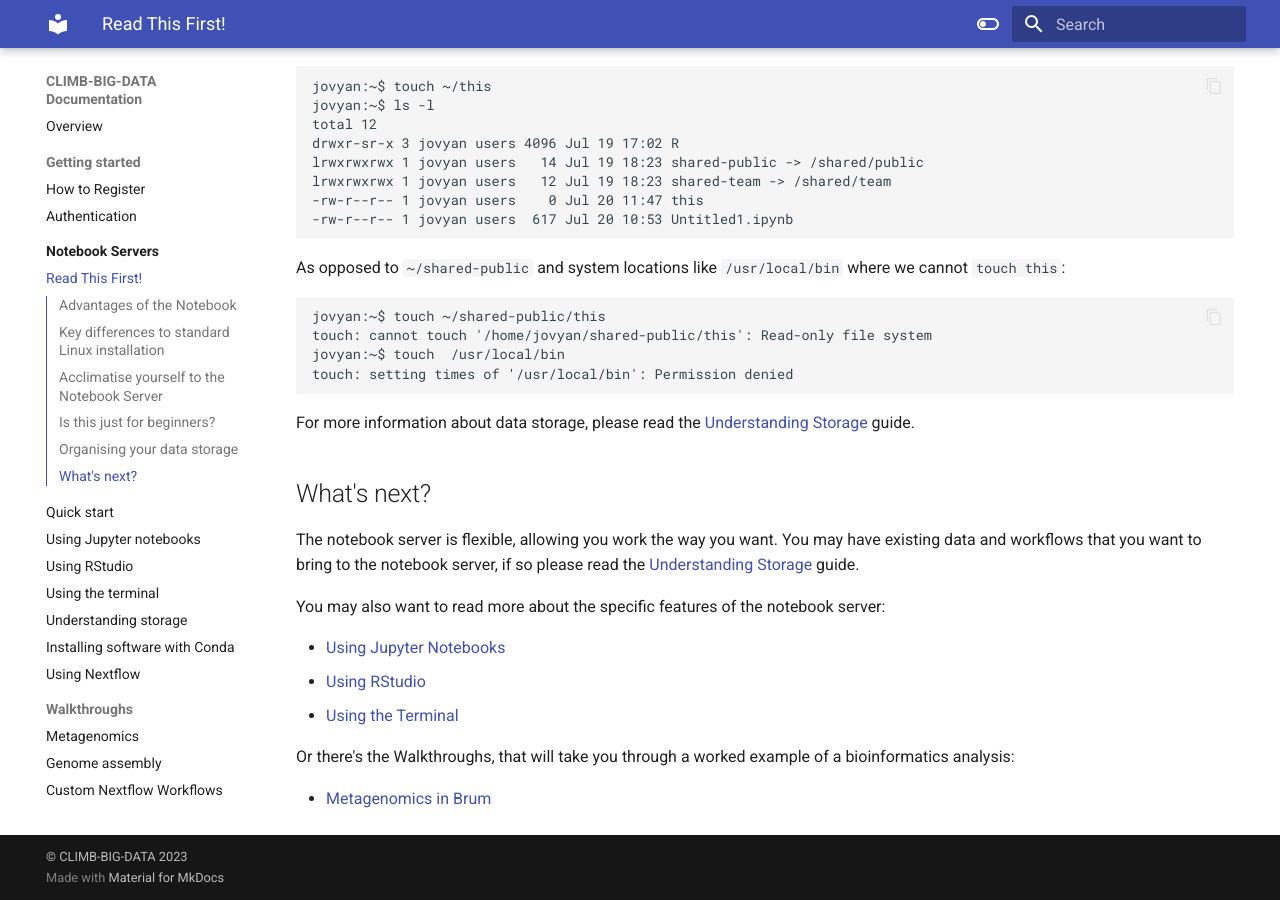
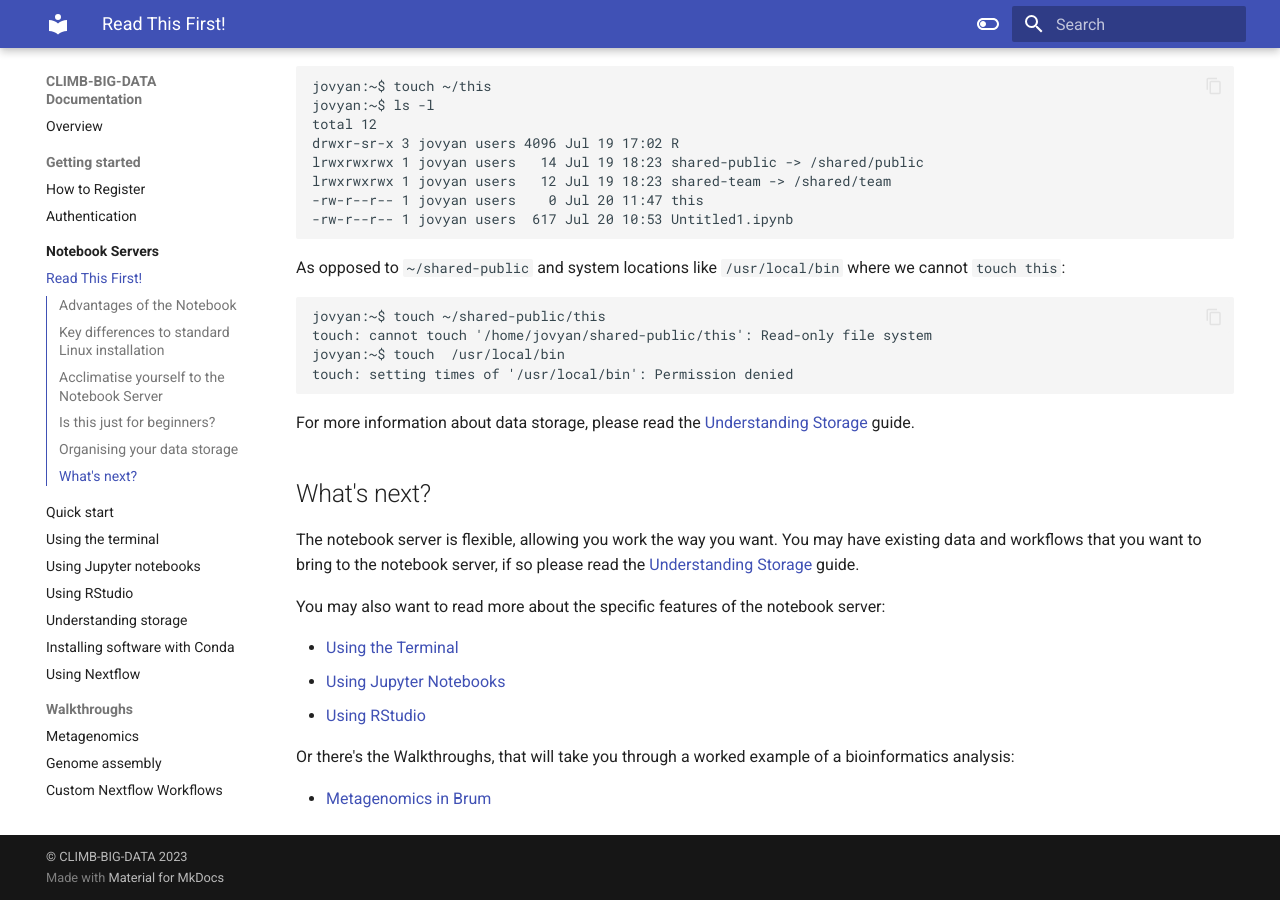
Before and after one commit to MRC-CLIMB/docs, an MkDocs documentation site: the page built from docs/notebook-servers/read-this-first.md, in a window 1280 px wide and 900 px high, scrolled down 4404 px. Built offline with MkDocs 1.6.1 and Material for MkDocs 9.7.7, drawn with Linux system fonts in a browser that asks for light colours.

```diff
--- a/docs/notebook-servers/read-this-first.md
+++ b/docs/notebook-servers/read-this-first.md
@@ -129,9 +129,9 @@ The notebook server is flexible, allowing you work the way you want. You may hav
 
 You may also want to read more about the specific features of the notebook server:
 
+* [Using the Terminal](using-the-terminal.md)
 * [Using Jupyter Notebooks](using-jupyter.md)
 * [Using RStudio](using-rstudio.md)
-* [Using the Terminal](using-the-terminal.md)
 
 Or there's the Walkthroughs, that will take you through a worked example of a bioinformatics analysis:
 
--- a/mkdocs.yml
+++ b/mkdocs.yml
@@ -44,9 +44,9 @@ nav:
       - notebook-servers/index.md
       - "Read This First!": "notebook-servers/read-this-first.md"
       - "Quick start": "notebook-servers/quick-start.md"
+      - "Using the terminal": "notebook-servers/using-the-terminal.md"
       - "Using Jupyter notebooks": "notebook-servers/using-jupyter.md"
       - "Using RStudio": "notebook-servers/using-rstudio.md"
-      - "Using the terminal": "notebook-servers/using-the-terminal.md"
       - "Understanding storage": "storage/index.md"
       - "Installing software with Conda": "notebook-servers/installing-software-with-conda.md"
       - "Using Nextflow": "notebook-servers/using-nextflow.md"
```
